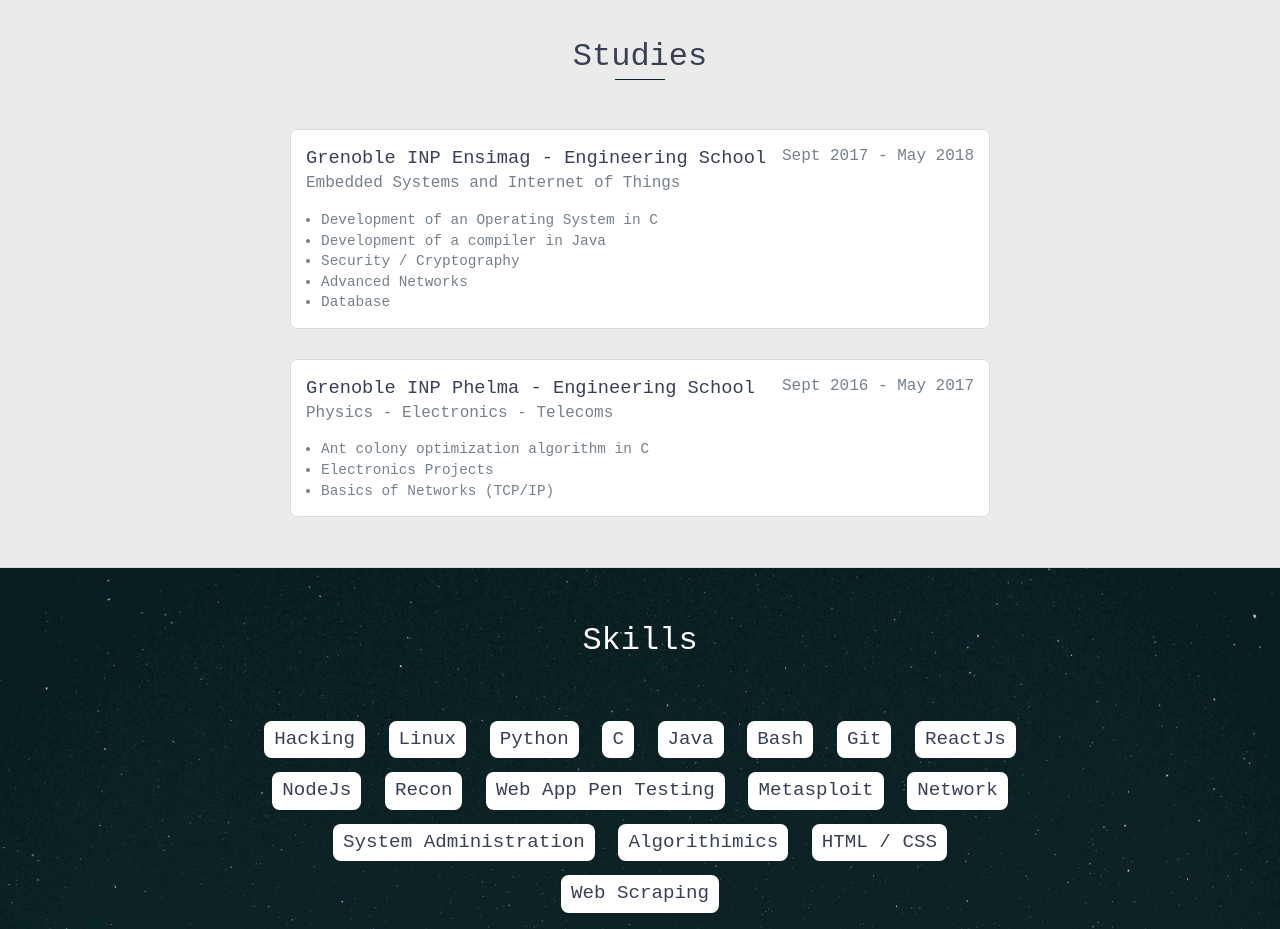
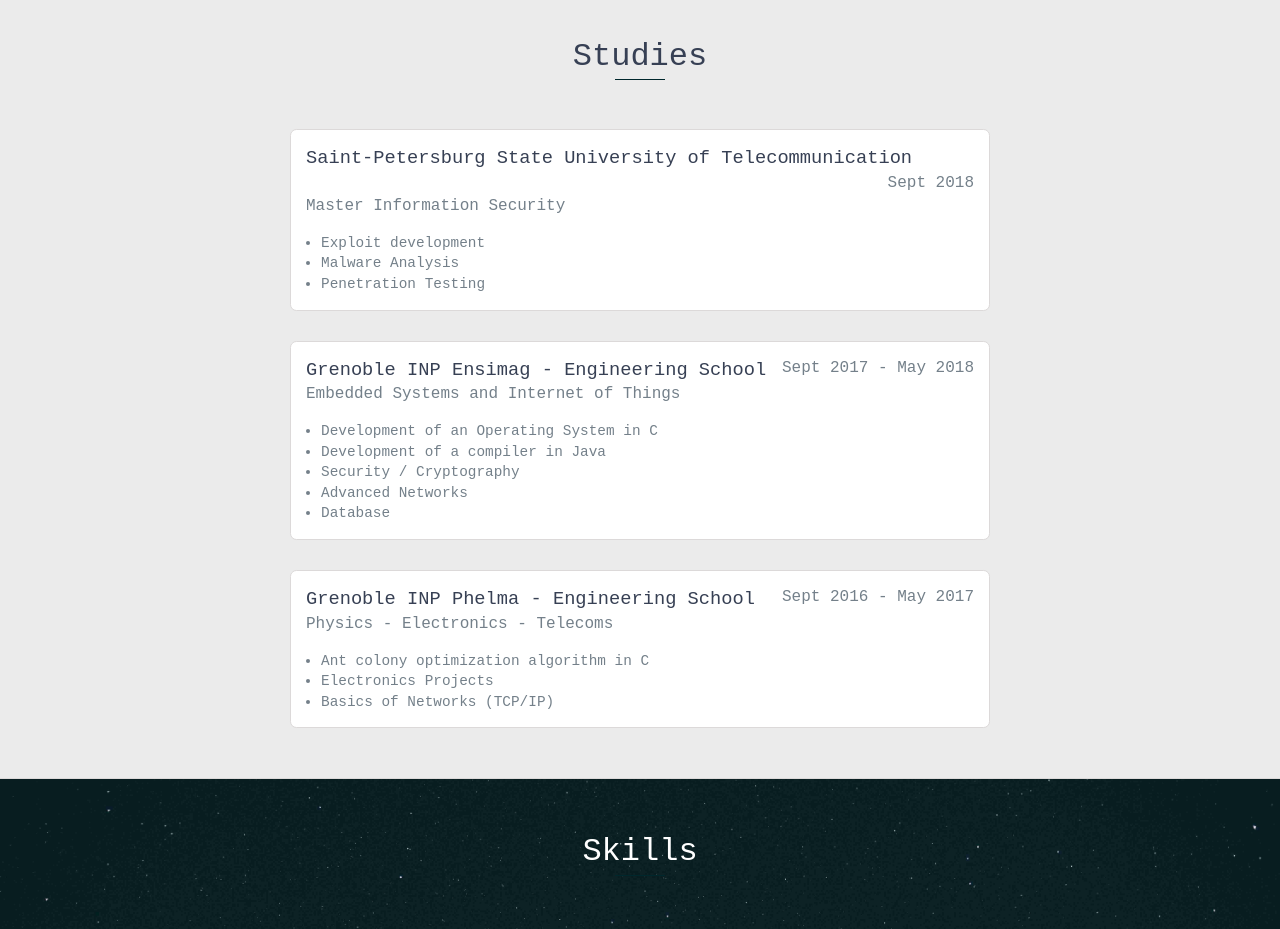
Before and after one commit to Adriy1/portfolio, a website: page index.html in a window 1280 px wide. Shown: the part 1340-2269 px from the top of the page. Drawn offline with nearby package versions, Linux system fonts and the light colour scheme.

Commit message:
ajout st pet

```diff
--- a/index.html
+++ b/index.html
@@ -117,6 +117,19 @@
 
   <div id="education" class="background-alt">
     <h2 class="heading">Studies</h2>
+    <div class="education-block">
+      <h3>Saint-Petersburg State University of Telecommunication</h3>
+      <span class="education-date">Sept 2018</span>
+      <h4>Master Information Security</h4>
+      <!-- <p>
+                Lorem ipsum dolor sit amet, consectetur adipiscing elit. Curabitur in iaculis ex. Etiam volutpat laoreet urna. Morbi ut tortor nec nulla commodo malesuada sit amet vel lacus. Fusce eget efficitur libero. Morbi dapibus porta quam laoreet placerat.
+            </p> -->
+      <ul>
+        <li>Exploit development</li>
+        <li>Malware Analysis</li>
+        <li>Penetration Testing</li>
+      </ul>
+    </div>
     <div class="education-block">
       <h3>Grenoble INP Ensimag - Engineering School</h3>
       <span class="education-date">Sept 2017 - May 2018</span>
```
